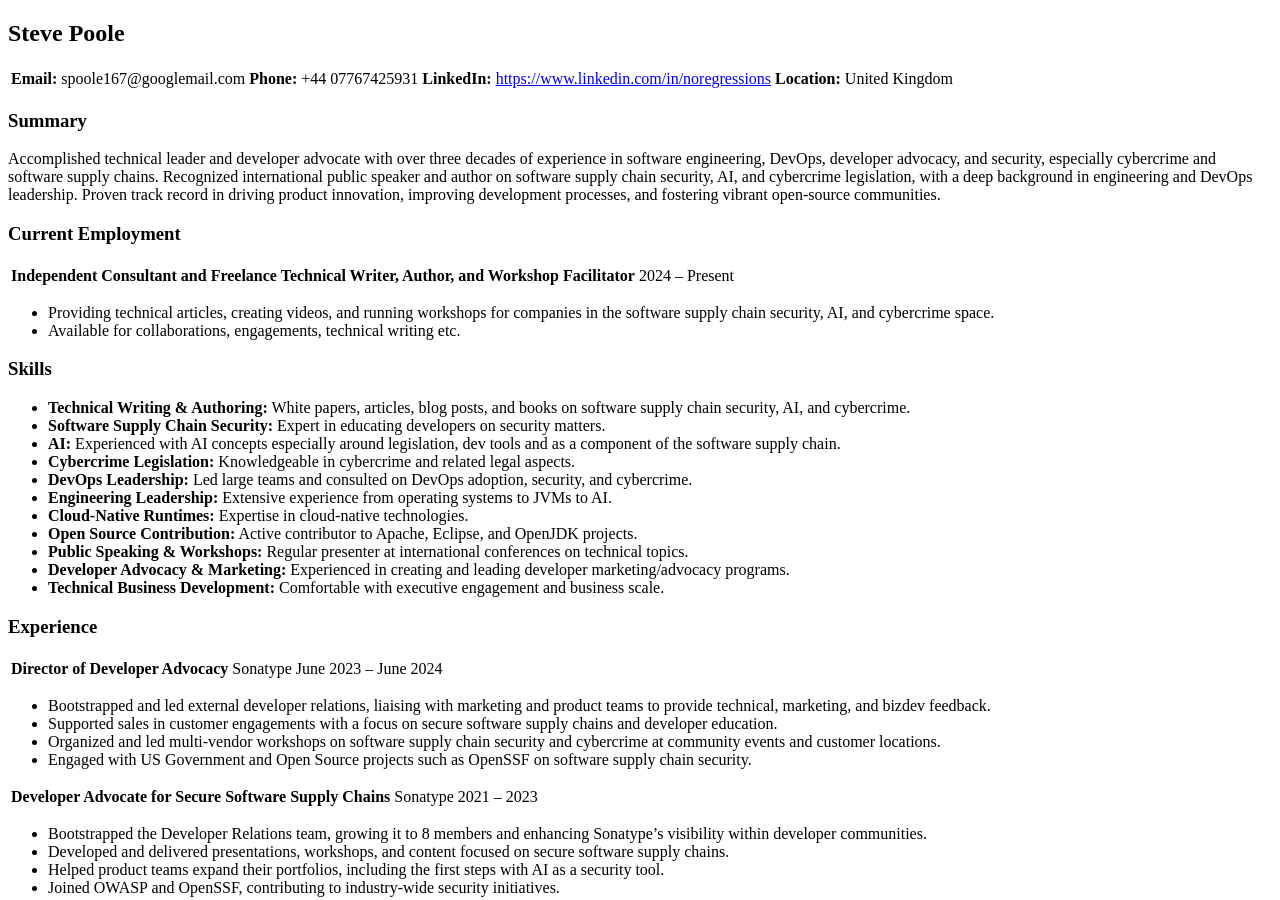
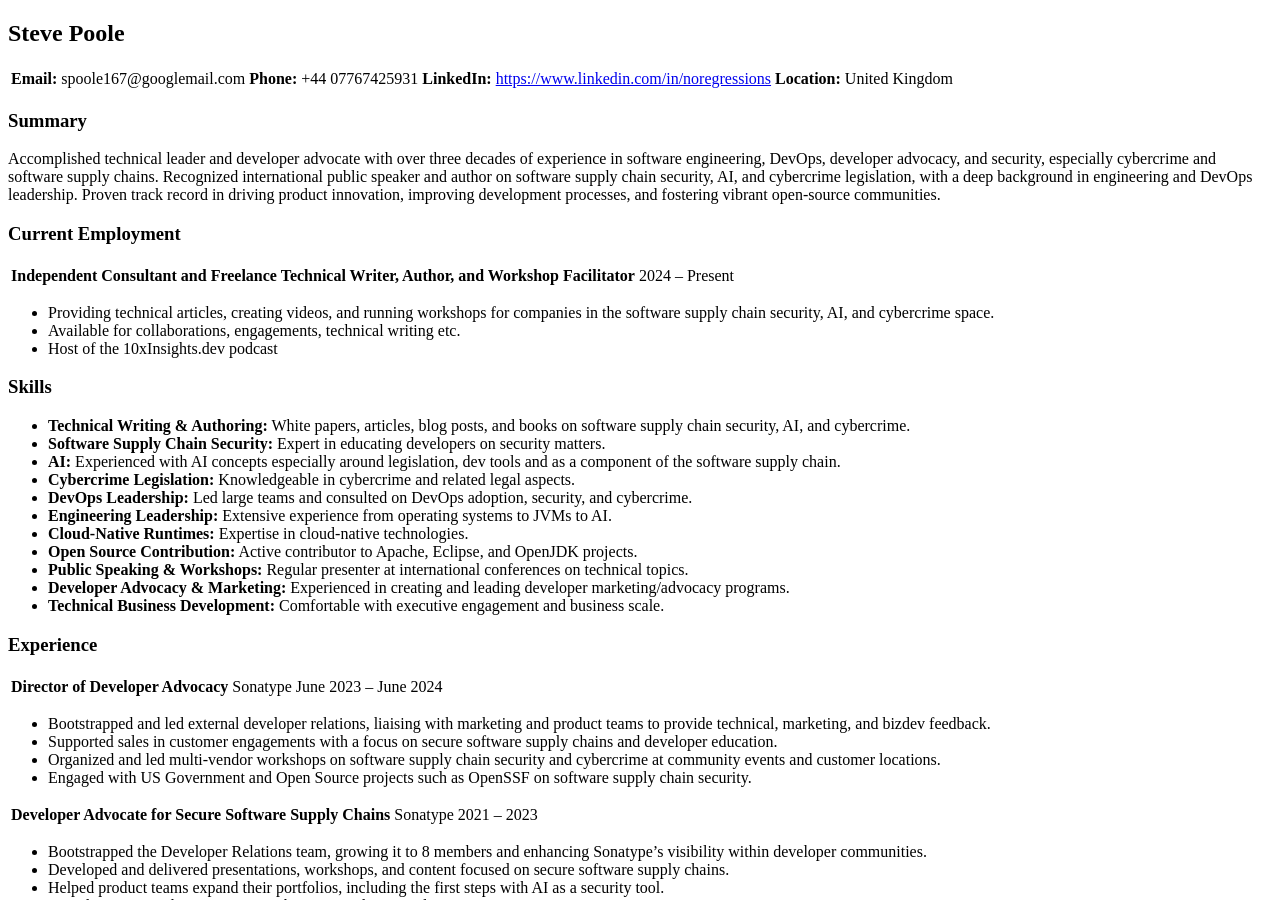
Before and after one commit to spoole167/spoole167.github.io, a Jekyll site: the page built from cv.md, in a window 1280 px wide and 900 px high. Built offline with Jekyll 4.4.1, drawn with Linux system fonts in a browser that asks for light colours.

Commit message:
Update cv.md

```diff
--- a/cv.md
+++ b/cv.md
@@ -16,6 +16,7 @@
 
 * Providing technical articles, creating videos, and running workshops for companies in the software supply chain security, AI, and cybercrime space.
 * Available for collaborations, engagements, technical writing etc.
+* Host of the 10xInsights.dev podcast
 
 ### Skills
 
```
